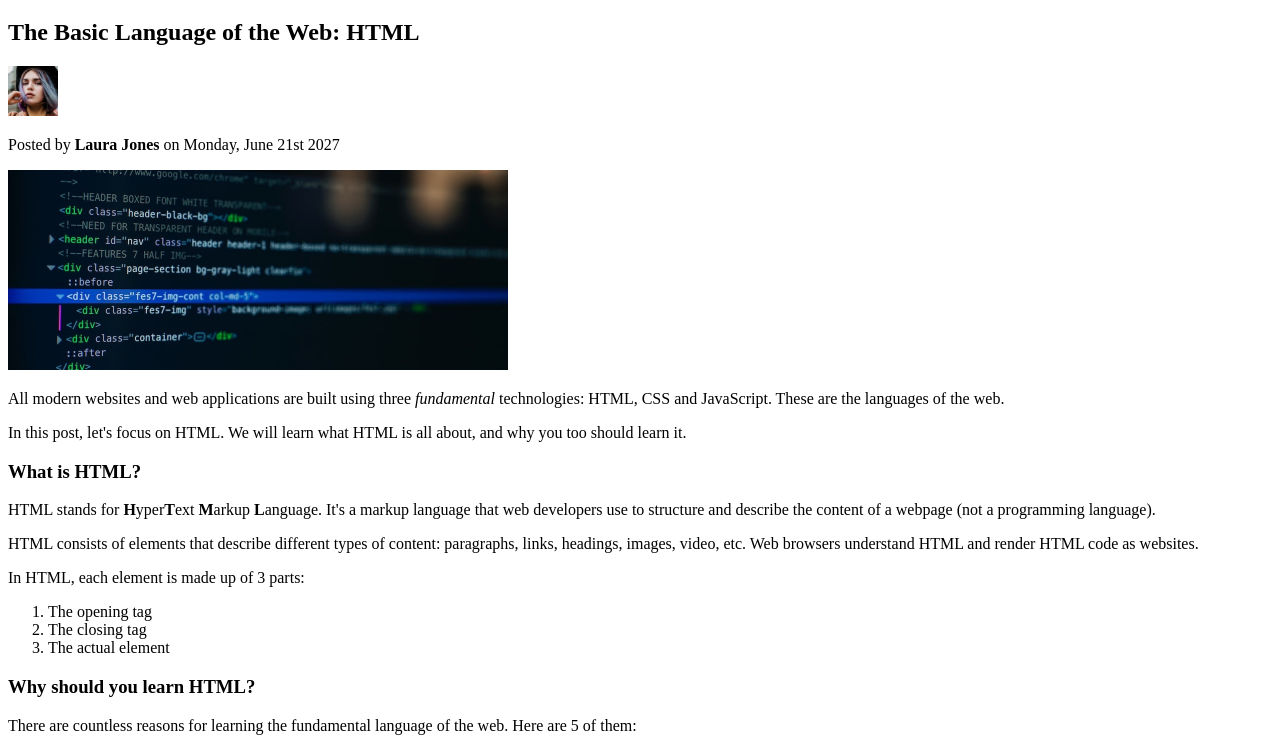
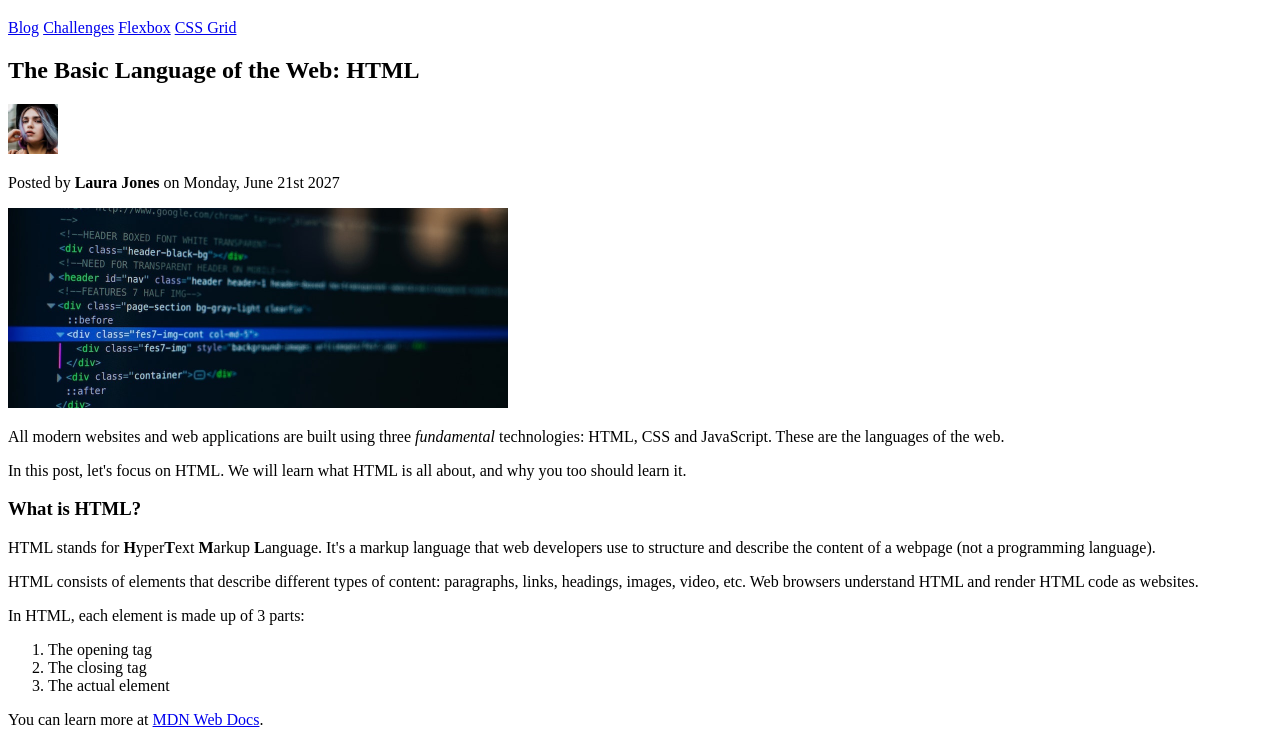
Before and after one commit to ingvillajimenez/02-html-fundamentals, a plain HTML site: page index.html in a window 1280 px wide. Shown: the part 62-800 px from the top of the page. Drawn offline with Linux system fonts and the light colour scheme.

Commit message:
Hyperlinks

```diff
--- a/index.html
+++ b/index.html
@@ -16,6 +16,11 @@
     -->
 
     <h1>📘 The Code Magazine</h1>
+
+    <a href="blog.html">Blog</a>
+    <a href="#">Challenges</a>
+    <a href="#">Flexbox</a>
+    <a href="#">CSS Grid</a>
 
     <h2>The Basic Language of the Web: HTML</h2>
 
@@ -67,6 +72,15 @@
       <li>The actual element</li>
     </ol>
 
+    <p>
+      You can learn more at
+      <a
+        href="https://developer.mozilla.org/en-US/docs/Web/HTML"
+        target="_blank"
+        >MDN Web Docs</a
+      >.
+    </p>
+
     <h3>Why should you learn HTML?</h3>
 
     <p>
```
Also changed, not shown: blog.html (added, +10 -0 lines).
